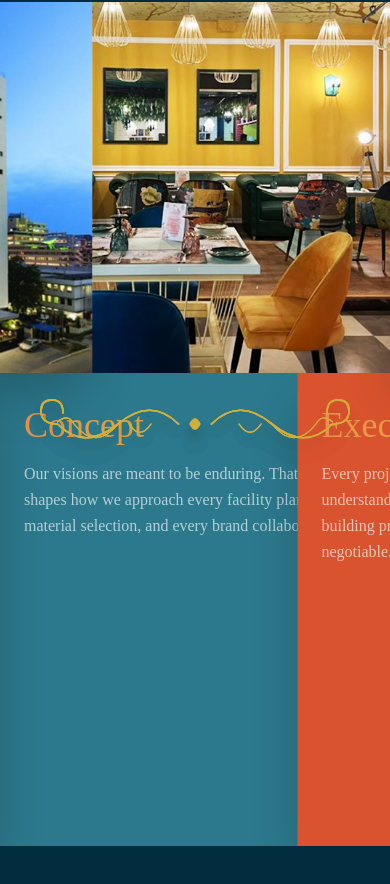
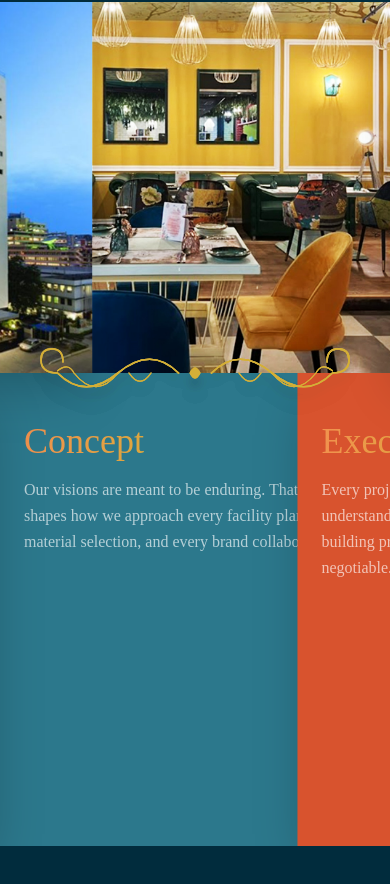
Before and after one commit to amrutha0909/Topaz-Hospitality, a Next.js app: page / in a window 390 px wide. Shown: the part 1485-2369 px from the top of the page. Built offline with nearby package versions, Linux system fonts and the light colour scheme.

Commit message:
made changes for mobile version

```diff
--- a/components/IntroValues.jsx
+++ b/components/IntroValues.jsx
@@ -51,7 +51,7 @@ export default function IntroValues() {
       <section ref={containerRef} className="h-[285svh] md:h-[300vh] w-full">
         <div className="sticky top-0 h-[100svh] md:h-screen w-full overflow-hidden flex">
           <div className="absolute inset-0 w-full h-full flex flex-col md:flex-row z-10">
-            <div className="order-2 md:order-1 w-full md:w-1/2 h-[56svh] md:h-full bg-turquoise-light flex flex-col justify-start md:justify-center px-6 md:px-24 pt-8 pb-10 md:py-0">
+            <div className="order-2 md:order-1 w-full md:w-1/2 h-[56svh] md:h-full bg-turquoise-light flex flex-col justify-start md:justify-center px-6 md:px-24 pt-12 pb-10 md:py-0">
               <h2 className="text-gradient text-4xl md:text-7xl font-serif mb-4 md:mb-6">Concept</h2>
               <p className="text-white/65 text-base md:text-xl font-light leading-relaxed max-w-lg">
                 Our visions are meant to be enduring. That standard shapes how we approach every facility plan, every material selection, and every brand collaboration.
@@ -60,9 +60,13 @@ export default function IntroValues() {
             <div className="order-1 md:order-2 w-full md:w-1/2 h-[44svh] md:h-full relative overflow-hidden">
               <img src="/topaz/gallery-1.jpg" alt="Concept" className="absolute inset-0 w-full h-full object-cover" />
             </div>
-            <div className="absolute inset-0 flex items-center justify-center z-30 pointer-events-none">
-              <DividerOrnament vertical className="hidden md:flex drop-shadow-xl scale-[1.5]" />
-              <DividerOrnament className="flex md:hidden drop-shadow-xl scale-110" />
+            <div className="absolute inset-0 z-30 pointer-events-none">
+              <div className="hidden md:flex absolute inset-0 items-center justify-center">
+                <DividerOrnament vertical className="drop-shadow-xl scale-[1.5]" />
+              </div>
+              <div className="flex md:hidden absolute left-0 w-full justify-center top-[44svh] -translate-y-1/2">
+                <DividerOrnament className="drop-shadow-xl scale-110" />
+              </div>
             </div>
           </div>
 
@@ -70,20 +74,24 @@ export default function IntroValues() {
             <motion.div style={{ x: execImageX }} className="w-full md:w-1/2 h-[44svh] md:h-full relative overflow-hidden pointer-events-auto shadow-2xl">
               <img src="/topaz/reveal.jpg" alt="Execution" className="absolute inset-0 w-full h-full object-cover" />
             </motion.div>
-            <motion.div style={{ x: execTextX }} className="w-full md:w-1/2 h-[56svh] md:h-full bg-orange-dark flex flex-col justify-start md:justify-center px-6 md:px-24 pt-8 pb-10 md:py-0 pointer-events-auto shadow-2xl">
+            <motion.div style={{ x: execTextX }} className="w-full md:w-1/2 h-[56svh] md:h-full bg-orange-dark flex flex-col justify-start md:justify-center px-6 md:px-24 pt-12 pb-10 md:py-0 pointer-events-auto shadow-2xl">
               <h2 className="text-gradient text-4xl md:text-7xl font-serif mb-4 md:mb-6">Execution</h2>
               <p className="text-white/65 text-base md:text-xl font-light leading-relaxed max-w-lg">
                 Every project we undertake is approached with the understanding that what we build will outlast the building process, which makes the details non-negotiable.
               </p>
             </motion.div>
-            <div className="absolute inset-0 flex items-center justify-center z-30 pointer-events-none">
-              <DividerOrnament vertical className="hidden md:flex drop-shadow-xl scale-[1.5]" />
-              <DividerOrnament className="flex md:hidden drop-shadow-xl scale-110" />
+            <div className="absolute inset-0 z-30 pointer-events-none">
+              <div className="hidden md:flex absolute inset-0 items-center justify-center">
+                <DividerOrnament vertical className="drop-shadow-xl scale-[1.5]" />
+              </div>
+              <div className="flex md:hidden absolute left-0 w-full justify-center top-[44svh] -translate-y-1/2">
+                <DividerOrnament className="drop-shadow-xl scale-110" />
+              </div>
             </div>
           </div>
 
           <div className="absolute inset-0 w-full h-full flex flex-col md:flex-row pointer-events-none z-30">
-            <motion.div style={{ x: manageTextX }} className="order-2 md:order-1 w-full md:w-1/2 h-[56svh] md:h-full bg-turquoise-dark flex flex-col justify-start md:justify-center px-6 md:px-24 pt-8 pb-10 md:py-0 pointer-events-auto shadow-2xl">
+            <motion.div style={{ x: manageTextX }} className="order-2 md:order-1 w-full md:w-1/2 h-[56svh] md:h-full bg-turquoise-dark flex flex-col justify-start md:justify-center px-6 md:px-24 pt-12 pb-10 md:py-0 pointer-events-auto shadow-2xl">
               <h2 className="text-gradient text-4xl md:text-7xl font-serif mb-4 md:mb-6">Management</h2>
               <p className="text-white/65 text-base md:text-xl font-light leading-relaxed max-w-lg">
                 We say what we mean and follow through on what we have promised. That consistency is what allows our operations to excel well beyond the launch itself.
@@ -92,9 +100,13 @@ export default function IntroValues() {
             <motion.div style={{ x: manageImageX }} className="order-1 md:order-2 w-full md:w-1/2 h-[44svh] md:h-full relative overflow-hidden pointer-events-auto shadow-2xl">
               <img src="/topaz/project-1.jpg" alt="Management" className="absolute inset-0 w-full h-full object-cover" />
             </motion.div>
-            <div className="absolute inset-0 flex items-center justify-center z-40 pointer-events-none">
-              <DividerOrnament vertical className="hidden md:flex drop-shadow-xl scale-[1.5]" />
-              <DividerOrnament className="flex md:hidden drop-shadow-xl scale-110" />
+            <div className="absolute inset-0 z-40 pointer-events-none">
+              <div className="hidden md:flex absolute inset-0 items-center justify-center">
+                <DividerOrnament vertical className="drop-shadow-xl scale-[1.5]" />
+              </div>
+              <div className="flex md:hidden absolute left-0 w-full justify-center top-[44svh] -translate-y-1/2">
+                <DividerOrnament className="drop-shadow-xl scale-110" />
+              </div>
             </div>
           </div>
         </div>
```
